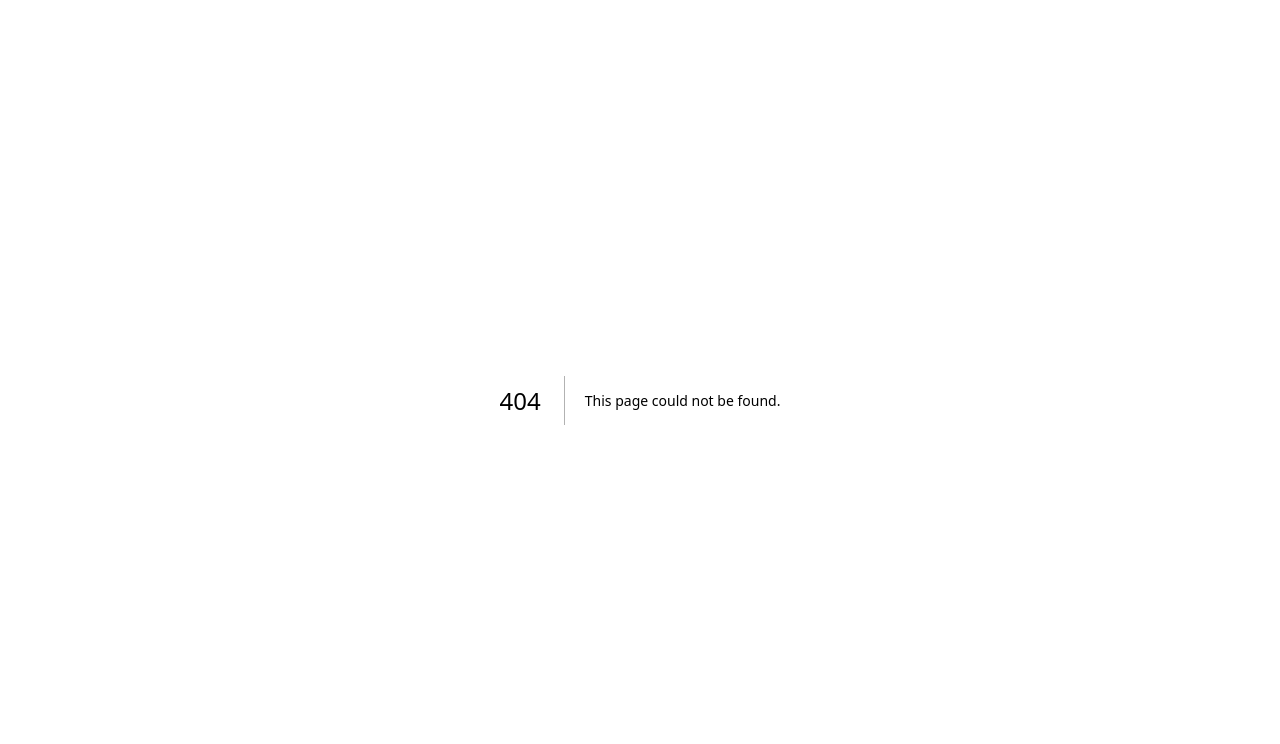
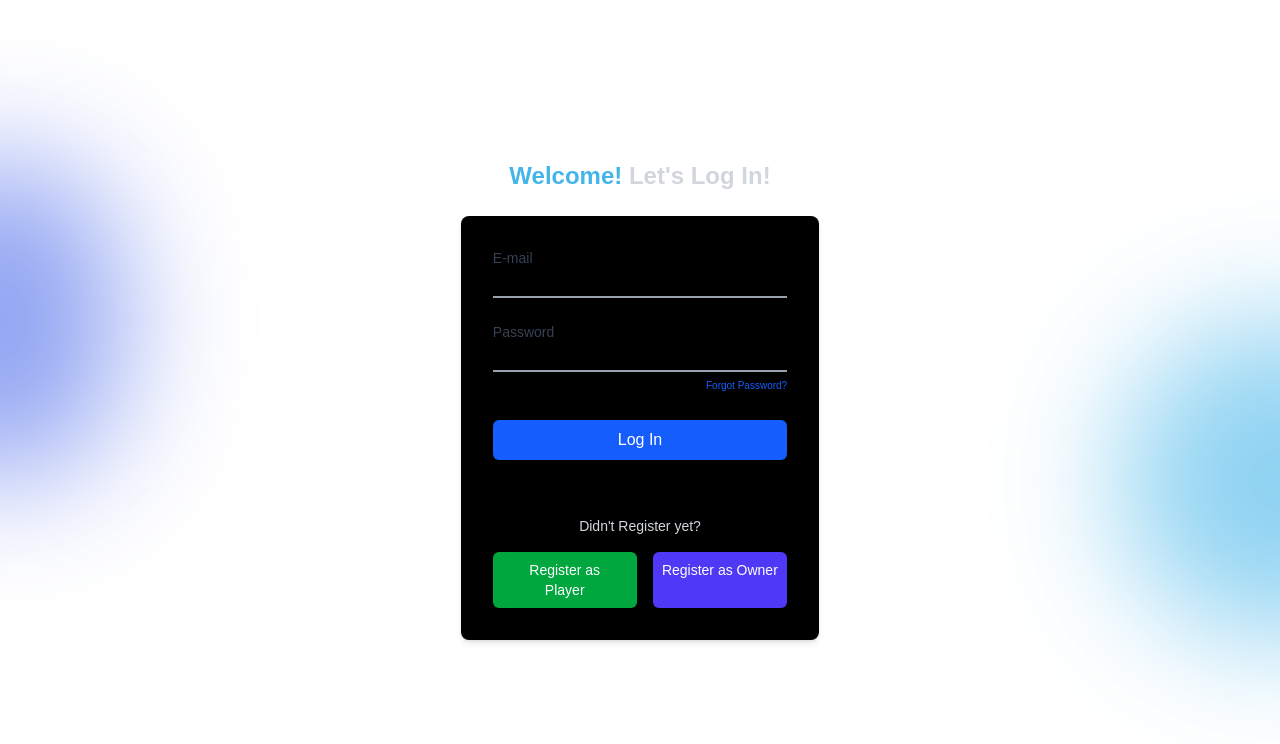
Before and after one commit to KHALID9029/TurfMania, a Next.js app: page /login in a window 1280 px wide. Before the commit this address had no page. Shown: the top 744 px of the page. Built offline with nearby package versions, Linux system fonts and the light colour scheme; a web font is replaced by a local one.

Commit message:
Login page done & bug fix for Background Circle

```diff
--- a/app/globals.css
+++ b/app/globals.css
@@ -18,7 +18,7 @@
 
 @media (prefers-color-scheme: dark) {
   :root {
-    --background: #0a0a0a;
+    --background: #000000;
     --foreground: #ededed;
   }
 }
--- a/app/homePage/page.tsx
+++ b/app/homePage/page.tsx
@@ -78,7 +78,7 @@ export default function HomePage() {
   }, [index, isDeleting, text]);
 
   return (
-    <main className="bg-black text-white font-sans relative">
+    <main className="bg-transparent text-white font-sans">
       <BackgroundCircles/>
       {/* Navigation Bar */}
       <nav className="flex justify-between items-center px-10 py-5 border-b border-gray-800">
--- /dev/null
+++ b/app/login/page.tsx
@@ -0,0 +1,76 @@
+import React from 'react';
+import Link from 'next/link';
+import BackgroundCircles from '@/components/backgroundCircles';
+const LoginPage = () => {
+    return (
+        <div className=" min-h-screen bg-transparent flex items-center justify-center p-4">
+            <BackgroundCircles />
+            <div className='flex flex-col items-center space-y-4 '>
+                <h1 className="text-2xl font-bold text-center text-gray-300 mb-6"><span className='text-[#44B5E9]'>Welcome!</span> Let's Log In!</h1>
+
+                <div className="w-full max-w-md bg-black rounded-lg shadow-md p-8">
+
+
+                    <form className="space-y-6">
+                        <div>
+                            <label htmlFor="email" className="block text-sm font-medium text-gray-700 mb-1">
+                                E-mail
+                            </label>
+                            <input
+                                type="email"
+                                id="email"
+                                className="w-full border-0 border-b-2 border-gray-400 focus:outline-none focus:border-blue-500 bg-transparent"
+                                placeholder=""
+                            />
+                        </div>
+
+                        <div className='mb-0'>
+                            <label htmlFor="password" className="block text-sm font-medium text-gray-700 mb-1">
+                                Password
+                            </label>
+                            <input
+                                type="password"
+                                id="password"
+                                className="w-full border-0 border-b-2 border-gray-400 focus:outline-none focus:border-blue-500 bg-transparent"
+                                placeholder=""
+                            />
+                        </div>
+                        <div className=" text-right">
+                            <Link href="/forgot-password" className="text-[10px] text-blue-600 hover:text-blue-800 hover:underline">
+                                Forgot Password?
+                            </Link>
+                        </div>
+                        <button
+                            type="submit"
+                            className="w-full bg-blue-600 text-white py-2 px-4 rounded-md hover:bg-blue-700 transition duration-200 focus:outline-none focus:ring-2 focus:ring-blue-500 focus:ring-offset-2"
+                        >
+                            Log In
+                        </button>
+                    </form>
+
+
+
+                    <div className="mt-8 pt-6 text-center">
+                        <p className="text-sm text-gray-300 mb-4">Didn't Register yet?</p>
+                        <div className="flex justify-center space-x-4">
+                            <Link
+                                href="/Registration/player"
+                                className="w-full px-4 py-2 bg-green-600 text-white text-sm rounded-md hover:bg-green-700 transition duration-200"
+                            >
+                                Register as Player
+                            </Link>
+                            <Link
+                                href="/Registration/owner"
+                                className="w-full px-2 py-2 bg-indigo-600 text-white text-sm rounded-md hover:bg-indigo-700 transition duration-200"
+                            >
+                                Register as Owner
+                            </Link>
+                        </div>
+                    </div>
+                </div>
+            </div>
+        </div>
+    );
+};
+
+export default LoginPage;
--- a/components/backgroundCircles.tsx
+++ b/components/backgroundCircles.tsx
@@ -3,12 +3,12 @@ import React from 'react';
 
 const BackgroundCircles = () => {
   return (
-    <div className="absolute inset-0 overflow-hidden pointer-events-none z-10">
+    <div className="absolute inset-0 overflow-hidden pointer-events-none -z-10">
       {/* Left circle */}
-      <div className="absolute -left-30 top-[20%] w-60 h-60 rounded-full bg-[#4465e9] opacity-60 blur-3xl"></div>
+      <div className="absolute -left-30 top-[20%] w-60 h-80 rounded-full opacity-60 bg-[#4465e9] blur-3xl"></div>
 
       {/* Right circle */}
-      <div className="absolute -right-40 bottom-[20%] w-80 h-80 rounded-full bg-[#44B5E9] opacity-60 blur-3xl"></div>
+      <div className="absolute -right-40 bottom-[20%] w-80 h-80 rounded-full opacity-60 bg-[#44B5E9] blur-3xl"></div>
     </div>
   );
 };
--- a/package.json
+++ b/package.json
@@ -11,7 +11,8 @@
   "dependencies": {
     "next": "15.3.0",
     "react": "^19.0.0",
-    "react-dom": "^19.0.0"
+    "react-dom": "^19.0.0",
+    "react-icons": "^5.5.0"
   },
   "devDependencies": {
     "@eslint/eslintrc": "^3",
```
Also changed, not shown: 1 other file (tests, documents, lock files or other folders).
